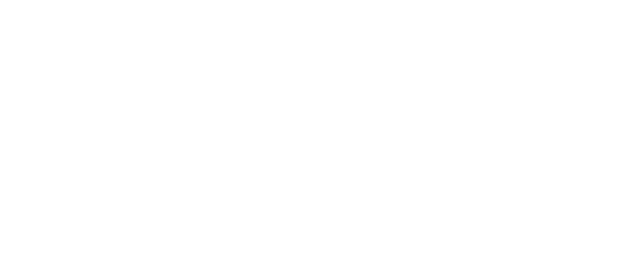
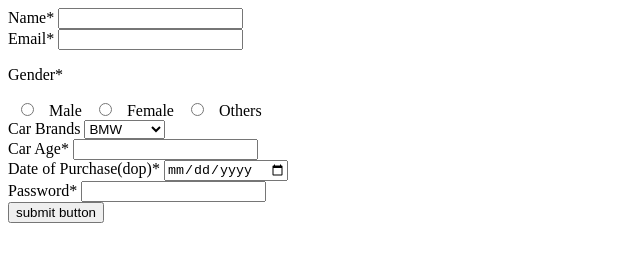
Before and after one commit to acciojob/car-insurance-form-KishoreKumar1996, a website: page main.html in a window 1280 px wide. Shown: the whole page, without its empty margins (0-640 px from the left). Drawn offline with Linux system fonts and the light colour scheme.

Commit message:
created a submission

```diff
--- a/main.html
+++ b/main.html
@@ -8,6 +8,40 @@
 
 <body>
 	<!-- the entire body must be written by student -->
+	<form>
+		<label for="name">Name*</label>
+		<input  type="text" id="name" name="name" required>
+		<br>
+		<label for="email">Email*</label>
+		<input  type="text" id="email" name="email" required>
+		<br>
+		<p>Gender*</p>
+<form >
+  <input type="radio" id="Male" name="gender" value="Male">
+  <label for="Male">Male</label>
+  <input type="radio" id="Female" name="gender" value="Female">
+  <label for="Female">Female</label>
+  <input type="radio" id="Others" name="gender" value="Others">
+  <label for="Others">Others</label>
+</form>
+	<lable for="cars">Car Brands</lable>
+	<select name="cars" id="cars">
+		<option value="BMW">BMW</option>
+		<option value="Audi">Audi</option>
+		<option value="Mercedez">Mercedez</option>
+	</select>
+		<br>
+    <label for="carage">Car Age*</label>
+	<input  type="number" id="carage" name="carage" required>
+	<br>
+	<label for="dop">Date of Purchase(dop)*</label>
+	<input  type="date" id="dop" name="dop" required>
+		<br>
+	<label for="password">Password*</label>
+	<input  type="password" id="password" name="password" required>
+		<br>
+	<button>submit button</button>
+	</form>
     <script type="text/javascript" src="./script.js">
 </script>
 
```
